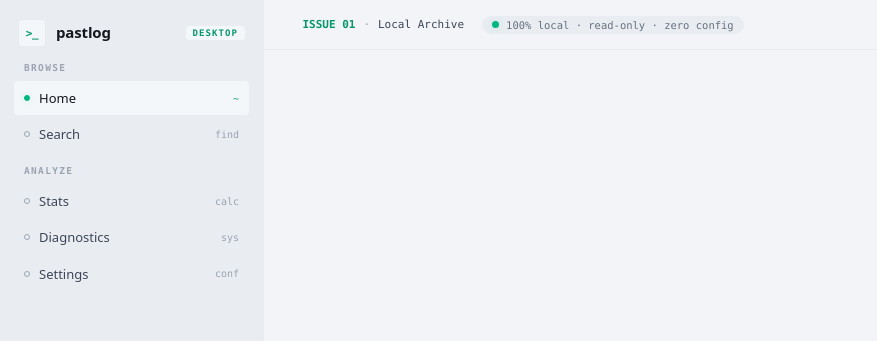
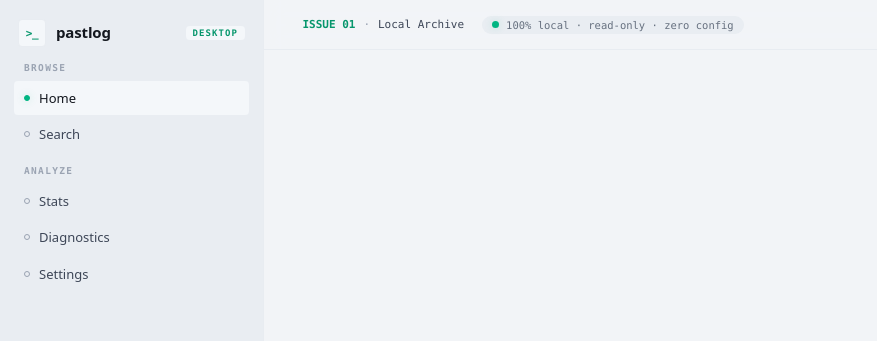
Before and after one commit to wrinfotel/pastlog, a Svelte app in the folder desktop/frontend/: page / in a window 1280 px wide. Shown: the top 341 px of the page, without its empty margins (0-877 px from the left). Built offline with nearby package versions, Linux system fonts and the light colour scheme.

Commit message:
style(desktop): drop the mono hints from the sidebar — names carry the meaning
~ find log calc sys conf restated each section label next to it; the
nav items keep just the dot indicator and the name.

```diff
--- a/desktop/frontend/src/App.svelte
+++ b/desktop/frontend/src/App.svelte
@@ -13,24 +13,23 @@
   import DiagnosticsView from './views/DiagnosticsView.svelte';
   import SettingsView from './views/SettingsView.svelte';
 
-  // Mono hints on the right of each item are cosmetic markers, not shortcuts.
-  const navGroups: { label: string; items: { name: ViewName; label: string; hint: string; hidden?: boolean }[] }[] = [
+  const navGroups: { label: string; items: { name: ViewName; label: string; hidden?: boolean }[] }[] = [
     {
       label: 'Browse',
       items: [
-        { name: 'home', label: 'Home', hint: '~' },
-        { name: 'search', label: 'Search', hint: 'find' },
+        { name: 'home', label: 'Home' },
+        { name: 'search', label: 'Search' },
         // kept out of the sidebar for now; the view itself stays reachable and
         // the viewer's back button can still return to it
-        { name: 'sessions', label: 'Sessions', hint: 'log', hidden: true },
+        { name: 'sessions', label: 'Sessions', hidden: true },
       ],
     },
     {
       label: 'Analyze',
       items: [
-        { name: 'stats', label: 'Stats', hint: 'calc' },
-        { name: 'diagnostics', label: 'Diagnostics', hint: 'sys' },
-        { name: 'settings', label: 'Settings', hint: 'conf' },
+        { name: 'stats', label: 'Stats' },
+        { name: 'diagnostics', label: 'Diagnostics' },
+        { name: 'settings', label: 'Settings' },
       ],
     },
   ];
@@ -77,7 +76,6 @@
               onclick={() => go(item.name)}
             >
               <span class="lead"><span class="nav-dot" class:on={view.current === item.name}></span>{item.label}</span>
-              <span class="hint">{item.hint}</span>
             </button>
           {/if}
         {/each}
@@ -193,7 +191,6 @@
   aside button {
     display: flex;
     align-items: center;
-    justify-content: space-between;
     gap: 10px;
     text-align: left;
     background: none;
@@ -231,16 +228,6 @@
     background: var(--accent-vivid);
     border-color: var(--accent-vivid);
     box-shadow: 0 0 8px var(--accent-glow);
-  }
-  .hint {
-    color: var(--faint);
-    font: 500 10px var(--mono);
-  }
-  aside button:hover .hint {
-    color: var(--muted);
-  }
-  aside button.active .hint {
-    color: var(--accent);
   }
   .ws {
     margin-top: auto;
```
